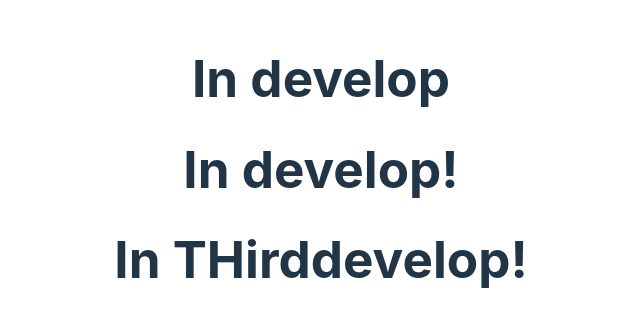
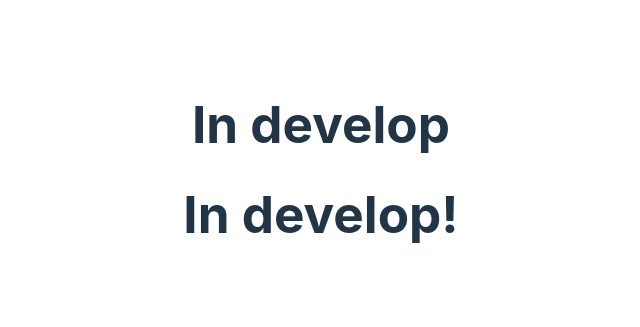
Before and after one commit to Timothy-Achonu/testGitBranching, a React (Vite) app: page / in a window 1280 px wide. Shown: the part 231-558 px from the top of the page, without its empty margins (319-959 px from the left). Built offline with nearby package versions, Linux system fonts and the light colour scheme.

Commit message:
removed one line

```diff
--- a/src/App.jsx
+++ b/src/App.jsx
@@ -10,7 +10,6 @@ function App() {
     <div className="App">
       <h1>In develop</h1>
       <h1>In develop!</h1>
-      <h1>In THirddevelop!</h1>
     </div>
   )
 }
```
